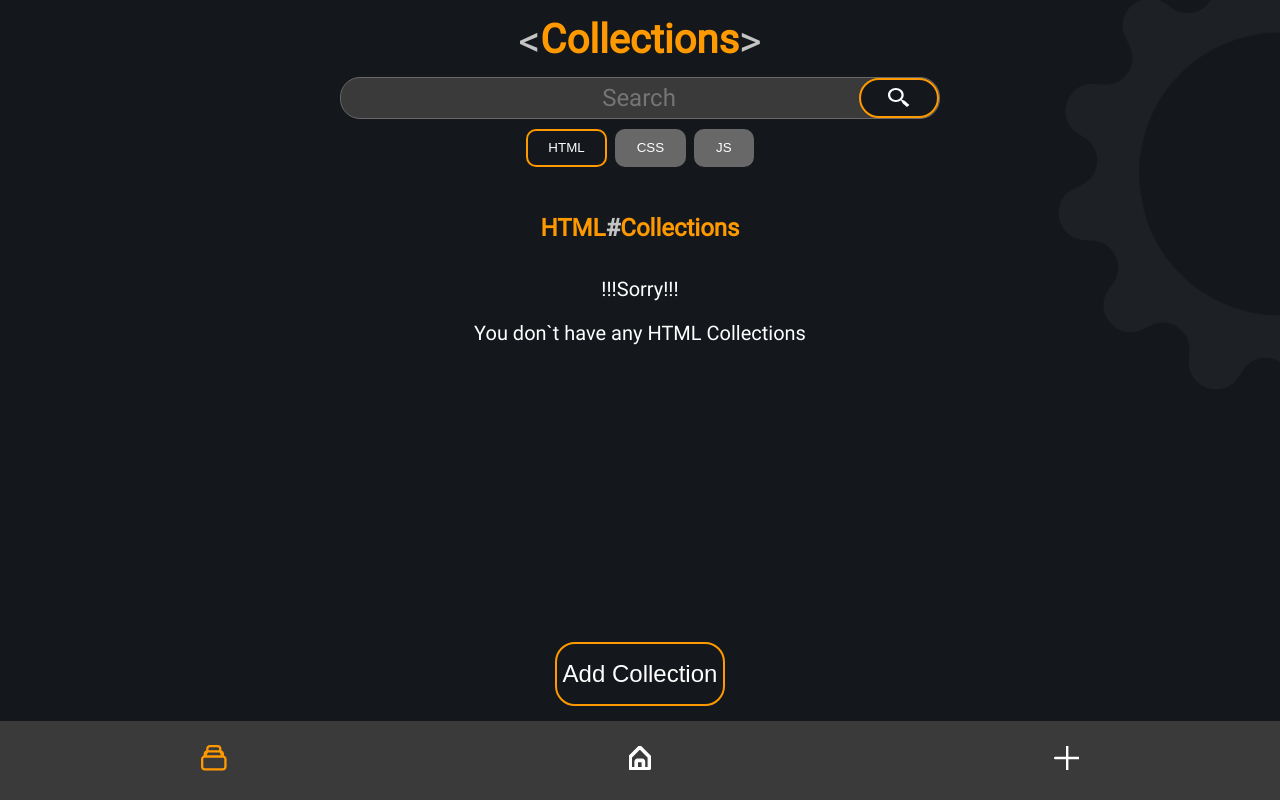
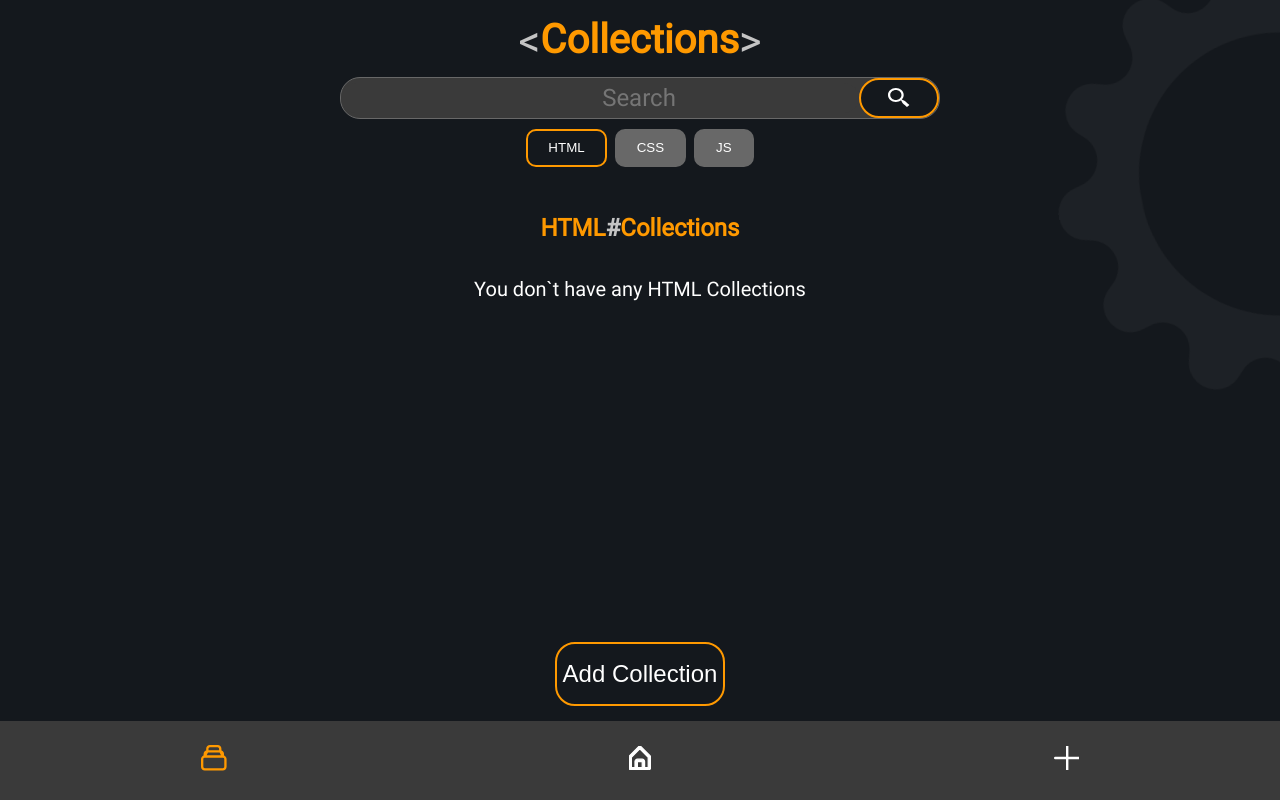
Before and after one commit to RickKollenbroich93/CodeCards, a React (Vite) app: page /collections in a window 1280 px wide. Built offline with nearby package versions, Linux system fonts and the light colour scheme.

Commit message:
🔥 Terminate sorry p tag

```diff
--- a/src/app/pages/Collections/Collections.tsx
+++ b/src/app/pages/Collections/Collections.tsx
@@ -113,7 +113,6 @@ export default function Collections(): JSX.Element {
         )}
         {filteredCollections.length === 0 && (
           <div className={styles.noCollections}>
-            <p>!!!Sorry!!!</p>
             <p>
               You don`t have any {selectedLanguage.toUpperCase()} Collections
             </p>
--- a/src/app/pages/Home/Home.tsx
+++ b/src/app/pages/Home/Home.tsx
@@ -155,7 +155,6 @@ export default function Home(): JSX.Element {
           ))}
         {filteredCards.length === 0 && (
           <section className={styles.warning}>
-            <p>!!!SORRY!!! </p>
             <p>You don`t have any {selectedLanguage.toUpperCase()} Cards.</p>
           </section>
         )}
```
